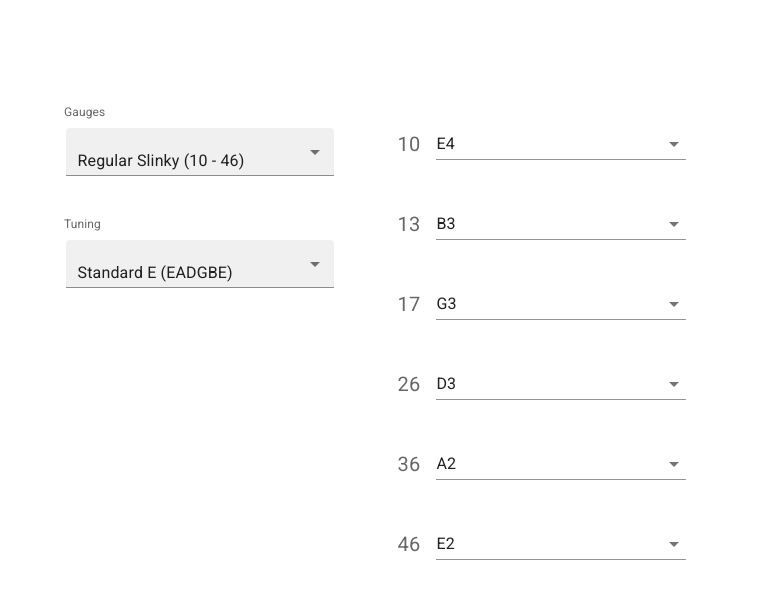
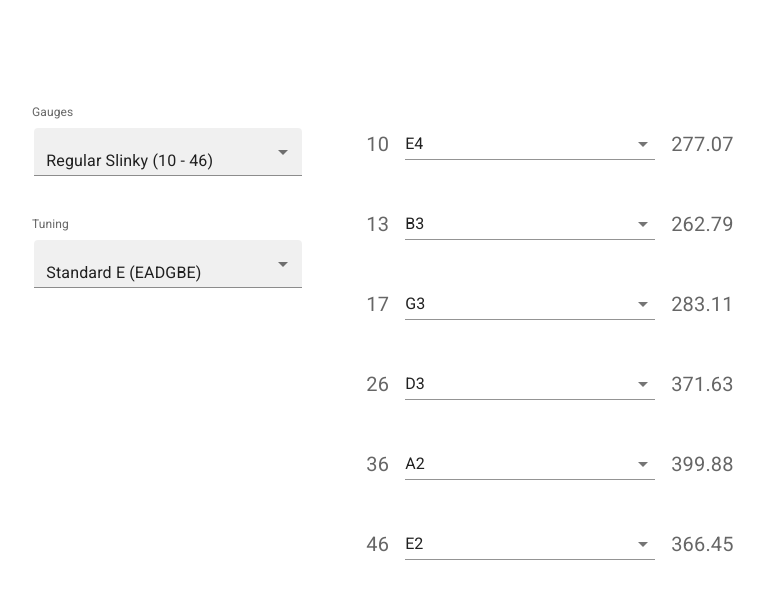
Before and after one commit to torfstack/shreddr, a Next.js app: page / in a window 1280 px wide. Shown: the top 590 px of the page, without its empty margins (264-1028 px from the left). Built offline with nearby package versions, Linux system fonts and the light colour scheme.

Commit message:
added: tension calculation

```diff
--- a/src/component/string.tsx
+++ b/src/component/string.tsx
@@ -22,6 +22,8 @@
     MusicalNote, noteFrom,
     Tuning, tuningFromName, tuningFromNotes,
 } from "@/types/music";
+import {tensionOf} from "@/types/tension";
+import _ from "lodash-es";
 
 export function StringSet({stringSet, tuning}: {stringSet: GuitarStringSet, tuning: Tuning}) {
     const [chosenStrings, setChosenStrings] = useState(stringSet)
@@ -87,6 +89,9 @@
                         ))}
                     </Select>
                 </FormControl>
+                <InputLabel sx={{fontSize: 20}}>
+                    {_.round(tensionOf(gauge, note, 25.5).value, 2)}
+                </InputLabel>
             </ListItem>
         </>
     }
--- a/src/types/tension.ts
+++ b/src/types/tension.ts
@@ -1,7 +1,6 @@
 import {MusicalNote} from "@/types/music";
-import {GuitarString} from "@/types/string";
 
-type Tension = {
+export type Tension = {
     unit: TensionUnit
     value: number
 }
@@ -35,9 +34,9 @@
     return toPound(tension)
 }
 
-function tensionOf(string: GuitarString, note: MusicalNote, scaleLength: number): Tension {
+export function tensionOf(gauge: number, note: MusicalNote, scaleLength: number): Tension {
     const frequency = note.frequency
-    const mass = Math.pow(string.gauge / 1000, 2) * scaleLength
+    const mass = Math.pow(gauge / 1000, 2) * scaleLength
     const length = scaleLength
     const tension = Math.pow(frequency, 2) * mass
     return Tension('Newton', tension)
```
